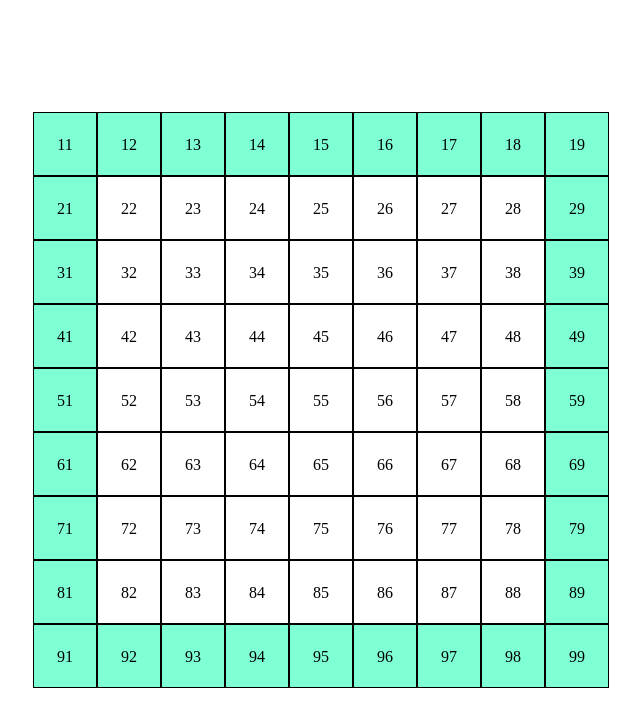
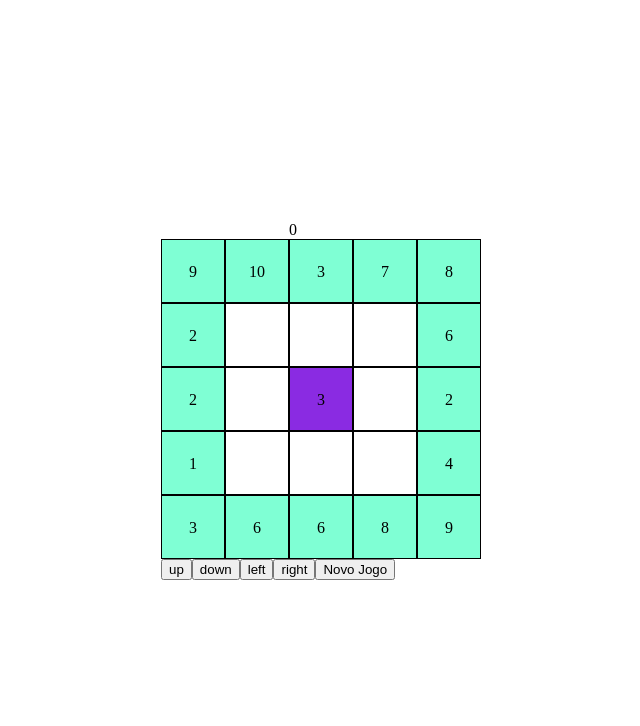
Before and after one commit to pmatos96/Divider, a React (Create React App) app in the folder divider/: page / in a window 1280 px wide. Shown: the top 726 px of the page, without its empty margins (319-959 px from the left). Built offline with nearby package versions, Linux system fonts and the light colour scheme.

Commit message:
First prototype completed

```diff
--- a/divider/src/components/Grid.jsx
+++ b/divider/src/components/Grid.jsx
@@ -1,29 +1,174 @@
-import React, { useState } from "react";
+import React, { useEffect, useState } from "react";
 import anime from 'animejs/lib/anime.es.js';
+import { create, all, round, random, matrix } from "mathjs";
 import _ from "lodash";
 import "./grid.css";
 
 
 const Grid = () =>{
 
-    const [numRows, setNumRows] = useState(9);
+    const config = { };
+    const math = create(all, config);
 
-    let row = [];
-    let matrix =[];
+    const [numRows, setNumRows] = useState(5);
+    const [gameStarted, setGameStarted] = useState(false);
+    const [numbers, setNumbers] = useState(math.zeros(numRows, numRows));
+    const [aditionalBorders, setAditionalBorders] = useState([]);
+    const centralPosition = math.floor(numRows/2);
+    const [activePosition, setActivePosition] = useState([centralPosition, centralPosition]);
+    const [activeNumber, setActiveNumber] = useState(3);
+    const [score, setScore] = useState(0);
+
+    console.log(numbers);
+
+    const [ai, setAi] = useState(3);
 
 
 
-    _.times(numRows, (i) =>{
-        _.times(numRows, (j) =>{row.push(<div id={"" + Number(i+1) + Number(j+1)} className={"square" + (j+1 === 1 || i+1 === 1 || j+1 === numRows || i+1 === numRows ? " borderSquare" : "")}><div className="number">{i+1}{j+1}</div></div>)});
-        matrix[i] = <div className="row">{row}</div>
-        row = [];
-    })
+    const newGame = () => {
+        setNumRows(5);
+        setGameStarted(false);
+        setNumbers(math.zeros(numRows, numRows));
+        setActivePosition([centralPosition, centralPosition]);
+        setActiveNumber(3);
+        setScore(0);
+    }
+
+    const randomNumber = () => {
+        let number;
+        number = round(random(1,10),0);
+        return number;
+    }
+
+    const newNumber = () => {
+        setActiveNumber(activeNumber + 1);
+    }
+
+    const divide = (nextI,nextJ,borderNumber) => {
+        setNumbers(numbers.subset(math.index(nextI,nextJ), activeNumber/borderNumber));
+        setActivePosition([centralPosition, centralPosition]);
+        newNumber();
+        setScore(score + 1);
+    }
+
+    const addBorder = () => {
+        setNumbers(numbers.subset(math.index(activePosition[0],activePosition[1]), activeNumber));
+        // setAditionalBorders(...aditionalBorders, [activePosition]);
+        setActivePosition([centralPosition, centralPosition]);
+        newNumber();
+    }
+
+    const handleMove = (nextI, nextJ) => {
+        let borderNumber = numbers._data[nextI][nextJ];
+        if(borderNumber){
+            if(activeNumber % borderNumber === 0){
+                divide(nextI,nextJ,borderNumber);
+            }
+            else{
+                return;
+            }
+        }
+        else{
+            setActivePosition([nextI, nextJ]);
+        }
+        return;
+    }
+
+
+
+    const move = (e) => {
+
+        let nextI;
+        let nextJ;
+        console.log(e.key);
+        let direction = e.type === 'keydown' ? e.key : e.target.name;
+
+        switch(direction){
+
+            case 'ArrowUp':
+                nextI = activePosition[0] - 1;
+                nextJ = activePosition[1]
+                handleMove(nextI, nextJ);
+                break;
+            case 'ArrowDown':
+                nextI = activePosition[0] + 1;
+                nextJ = activePosition[1];
+                handleMove(nextI, nextJ);
+                break;
+            case 'ArrowLeft':
+                nextI = activePosition[0];
+                nextJ = activePosition[1] - 1;
+                handleMove(nextI, nextJ);
+                break;
+            case 'ArrowRight':
+                nextI = activePosition[0];
+                nextJ = activePosition[1] + 1;
+                handleMove(nextI, nextJ);
+                break;
+            case 'Enter':
+                console.log(activePosition, [centralPosition, centralPosition]);
+                if(activePosition[0] !== centralPosition || activePosition[1] !== centralPosition){
+                    addBorder();
+                }
+                break;
+        }
+
+
+    }
+
+    const initBoard = () => {
+        let row = [];
+        let matrix = [];
+        _.times(numRows, (i) =>{
+            _.times(numRows, (j) =>{
+                row.push(<div id={"" + Number(i+1) + Number(j+1)}
+                            className={"square" +
+                            // (j+1 === 1 || i+1 === 1 || j+1 === numRows || i+1 === numRows ? " borderSquare" : "") +
+                            (numbers._data[i][j] &&  !(i === activePosition[0] && j === activePosition[1]) ? " borderSquare" : "") +
+                            (i === activePosition[0] && j === activePosition[1] ? " activeSquare" : "")}>
+                            <div className="number">
+                                {numbers._data[i][j] || j+1 === 1 || i+1 === 1 || j+1 === numRows || i+1 === numRows ? numbers._data[i][j] :
+                                (i === activePosition[0] && j === activePosition[1] ? activeNumber : "")}
+                            </div>
+                        </div>)
+            });
+            matrix[i] = <div className="row">{row}</div>
+            row = [];
+        });
+        return matrix;
+    }
+
+    if(!gameStarted){
+        _.times(numRows, (i) =>{
+            _.times(numRows, (j) =>{
+                let number = randomNumber();
+                setNumbers(numbers.subset(math.index(i,j),
+                j+1 === 1 || i+1 === 1 || j+1 === numRows || i+1 === numRows ? number : null));
+            });
+        });
+        console.log(numbers);
+        setGameStarted(true);
+    }
+
+    useEffect(()=>{
+        window.addEventListener('keydown', move);
+
+        return () => {
+            window.removeEventListener('keydown', move);
+        };
+    });
 
 
     return(
 
         <div className="grid">
-            {matrix}
+            <div className="score">{score}</div>
+            {initBoard()}
+            <button name ='ArrowUp' onClick={move} >up</button>
+            <button onClick={move} name ='ArrowDown'>down</button>
+            <button onClick={move} name ='ArrowLeft'>left</button>
+            <button onClick={move} name ='ArrowRight'>right</button>
+            <button onClick={newGame}>Novo Jogo</button>
         </div>
     )
 }
--- a/divider/src/components/grid.css
+++ b/divider/src/components/grid.css
@@ -37,3 +37,14 @@ body{
 .borderSquare{
     background-color: aquamarine;
 }
+
+.activeSquare{
+    background-color: blueviolet;
+}
+
+.score{
+    position: relative;
+    margin: auto;
+    width: 20%;
+    height: 5%;
+}
```
Also changed, not shown: 1 other file (tests, documents, lock files or other folders).
